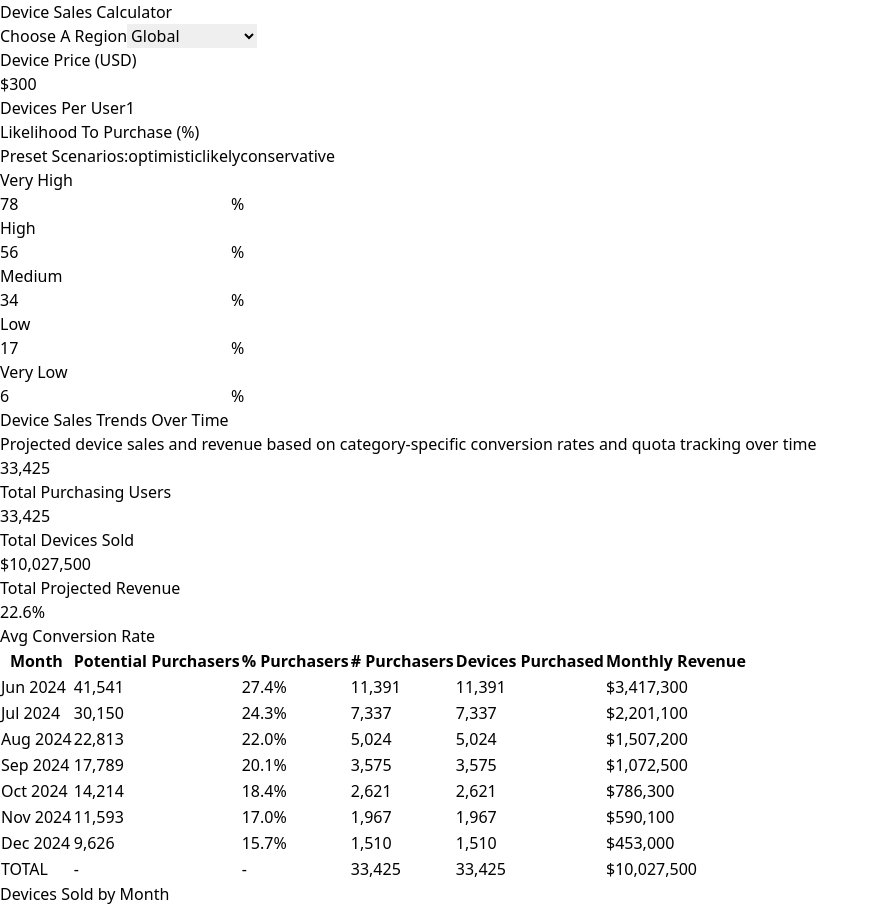
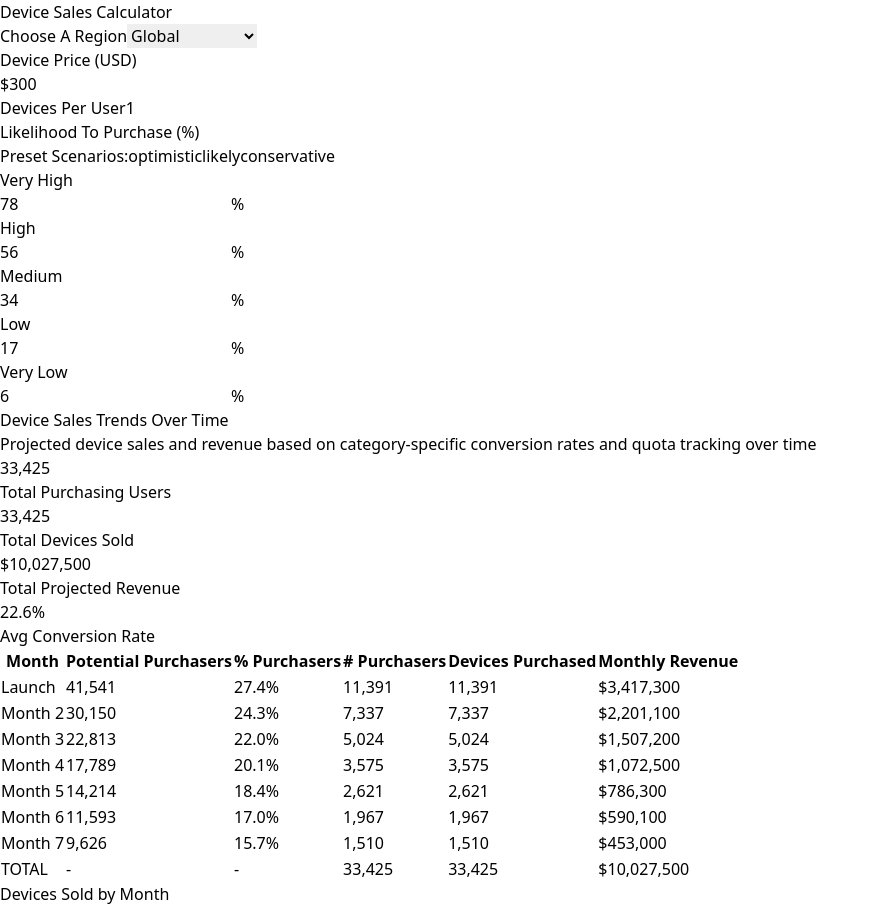
Before and after one commit to beastwood12/prysm_likely_to_purch, a React (Vite) app: page / in a window 1280 px wide. Shown: the top 909 px of the page, without its empty margins (0-879 px from the left). Built offline with nearby package versions, Linux system fonts and the light colour scheme.

Commit message:
Update Calculator.tsx
Updated the text from month names to generic Launch, Month 2, etc.

```diff
--- a/src/Calculator.tsx
+++ b/src/Calculator.tsx
@@ -38,13 +38,13 @@ export default function Calculator() {
 
   // Time series data for trends
   const timeSeriesData = [
-    { month: 'Jun 2024', users: 32258 },
-    { month: 'Jul 2024', users: 32757 },
-    { month: 'Aug 2024', users: 32452 },
-    { month: 'Sep 2024', users: 32829 },
-    { month: 'Oct 2024', users: 32152 },
-    { month: 'Nov 2024', users: 31636 },
-    { month: 'Dec 2024', users: 31838 }
+    { month: 'Launch', users: 32258 },
+    { month: 'Month 2', users: 32757 },
+    { month: 'Month 3', users: 32452 },
+    { month: 'Month 4', users: 32829 },
+    { month: 'Month 5', users: 32152 },
+    { month: 'Month 6', users: 31636 },
+    { month: 'Month 7', users: 31838 }
   ];
 
   // Main calculations
@@ -534,7 +534,7 @@ export default function Calculator() {
           </div>
           <p><strong>Categories:</strong> Very High (75-100 pts), High (60-74), Medium (40-59), Low (20-39), Very Low (0-19)</p>
           <p><strong>Realistic Market Size:</strong> {calculations.totalUsers.toLocaleString()} unique distributors → {calculations.totalPurchasingUsers.toLocaleString()} likely purchasers → {calculations.totalDevicesSold.toLocaleString()} total devices</p>
-          <p><strong>Time Series Note:</strong> Historical months show month-by-month potential, but represent the SAME user base, not cumulative opportunity</p>
+          <p><strong>Time Series Note:</strong> Historical months show month-by-month potential from Launch through Month 7, but represent the SAME user base, not cumulative opportunity</p>
           <p><strong>Devices Per User:</strong> Adjustable parameter (default: 1) allows modeling scenarios where users might purchase multiple devices for teams, replacements, or business expansion.</p>
         </div>
       </div>
```
